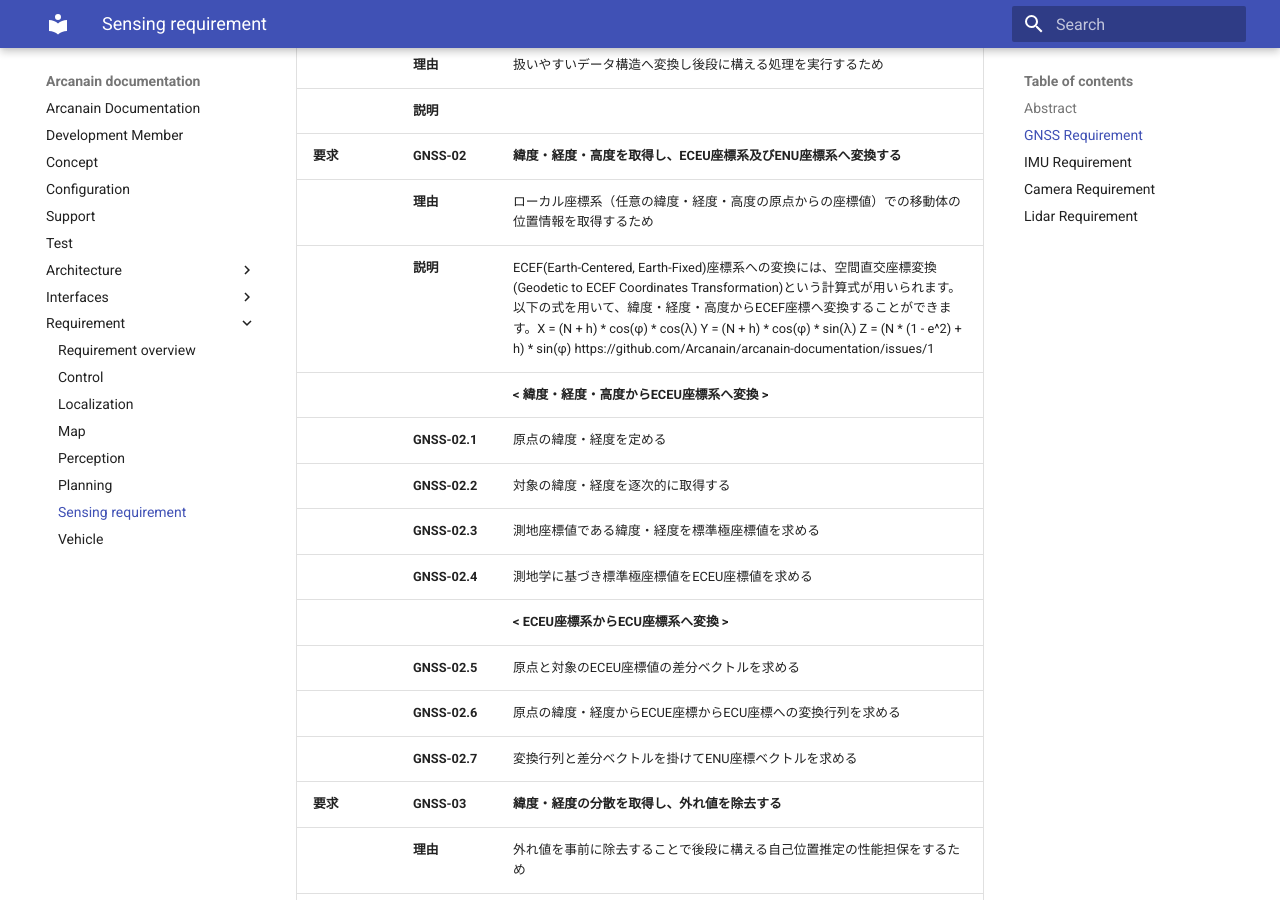
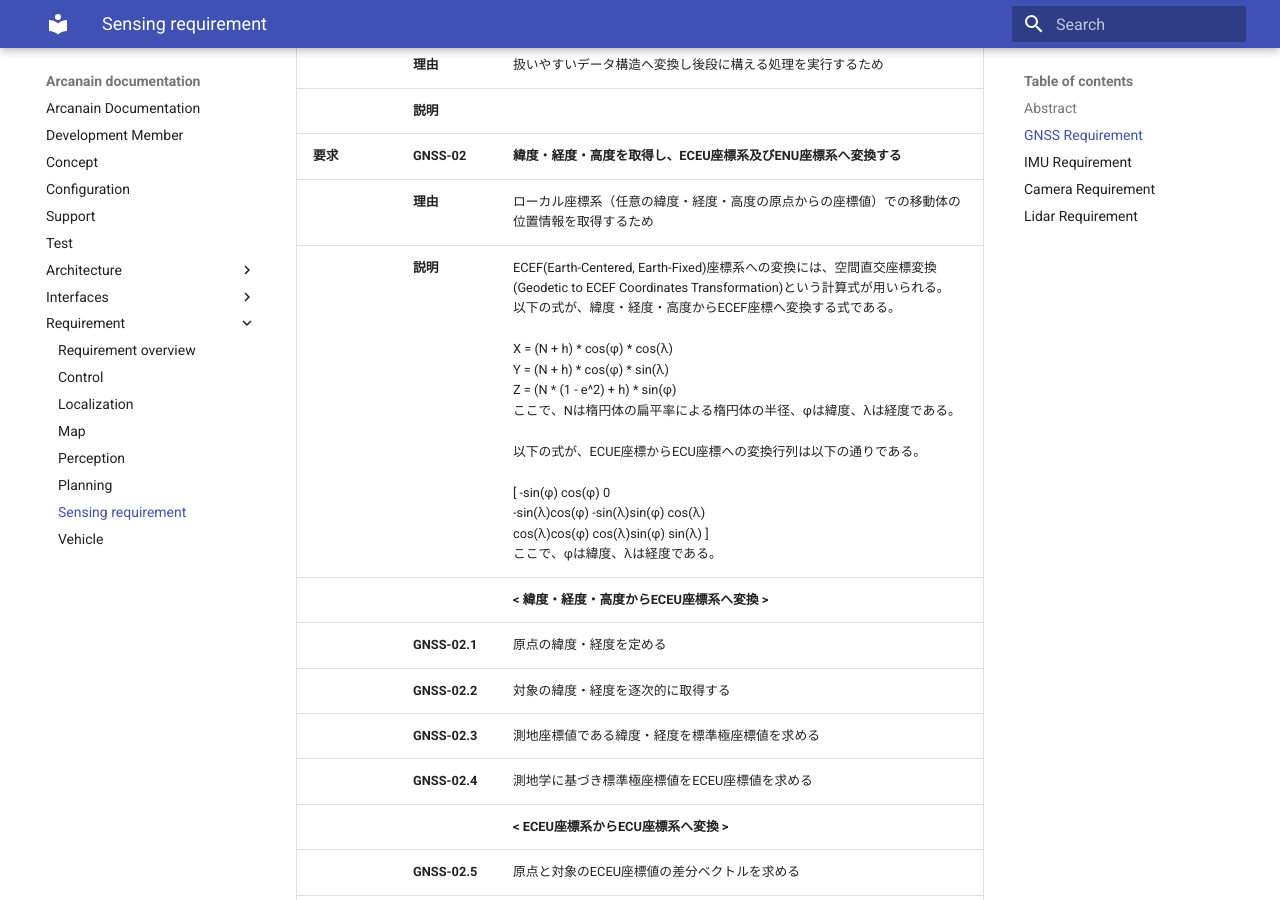
Before and after one commit to Arcanain/Arcanain-Documentation, an MkDocs documentation site: the page built from docs/requirement/Sensing.md, in a window 1280 px wide and 900 px high, scrolled down 433 px. Built offline with MkDocs 1.6.1 and Material for MkDocs 9.7.7, drawn with Linux system fonts in a browser that asks for light colours.

Commit message:
[add]GNSS説明

```diff
--- a/docs/requirement/Sensing.md
+++ b/docs/requirement/Sensing.md
@@ -12,7 +12,7 @@ GNSSに関する要求仕様を以下に記載する。
 |    | **説明** |  |
 | **要求** | **GNSS-02** | **緯度・経度・高度を取得し、ECEU座標系及びENU座標系へ変換する** |
 |    | **理由** | ローカル座標系（任意の緯度・経度・高度の原点からの座標値）での移動体の位置情報を取得するため |
-|    | **説明** | ECEF(Earth-Centered, Earth-Fixed)座標系への変換には、空間直交座標変換(Geodetic to ECEF Coordinates Transformation)という計算式が用いられます。  以下の式を用いて、緯度・経度・高度からECEF座標へ変換することができます。X = (N + h) * cos(φ) * cos(λ)  Y = (N + h) * cos(φ) * sin(λ)  Z = (N * (1 - e^2) + h) * sin(φ) https://github.com/Arcanain/arcanain-documentation/issues/1 |
+|    | **説明** | ECEF(Earth-Centered, Earth-Fixed)座標系への変換には、空間直交座標変換(Geodetic to ECEF Coordinates Transformation)という計算式が用いられる。<br/>以下の式が、緯度・経度・高度からECEF座標へ変換する式である。<br/><br/>X = (N + h) * cos(φ) * cos(λ)<br/>Y = (N + h) * cos(φ) * sin(λ)<br/>Z = (N * (1 - e^2) + h) * sin(φ)<br/>ここで、Nは楕円体の扁平率による楕円体の半径、φは緯度、λは経度である。<br/><br/>以下の式が、ECUE座標からECU座標への変換行列は以下の通りである。<br/><br/>[ -sin(φ) cos(φ) 0 <br/> -sin(λ)cos(φ) -sin(λ)sin(φ) cos(λ) <br/> cos(λ)cos(φ) cos(λ)sin(φ) sin(λ) ]<br/>ここで、φは緯度、λは経度である。|
 |    |　　| **< 緯度・経度・高度からECEU座標系へ変換 >** |
 |    | **GNSS-02.1** | 原点の緯度・経度を定める |
 |    | **GNSS-02.2** | 対象の緯度・経度を逐次的に取得する |
```
